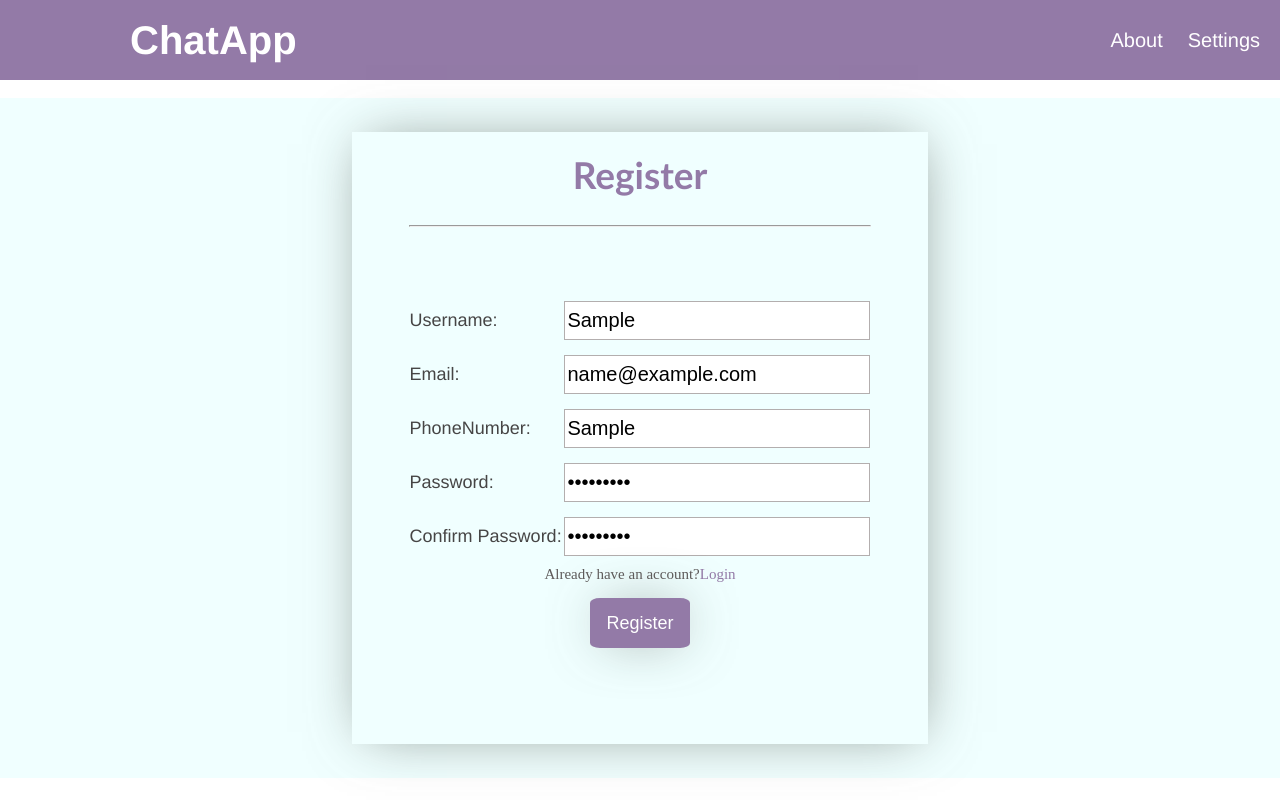
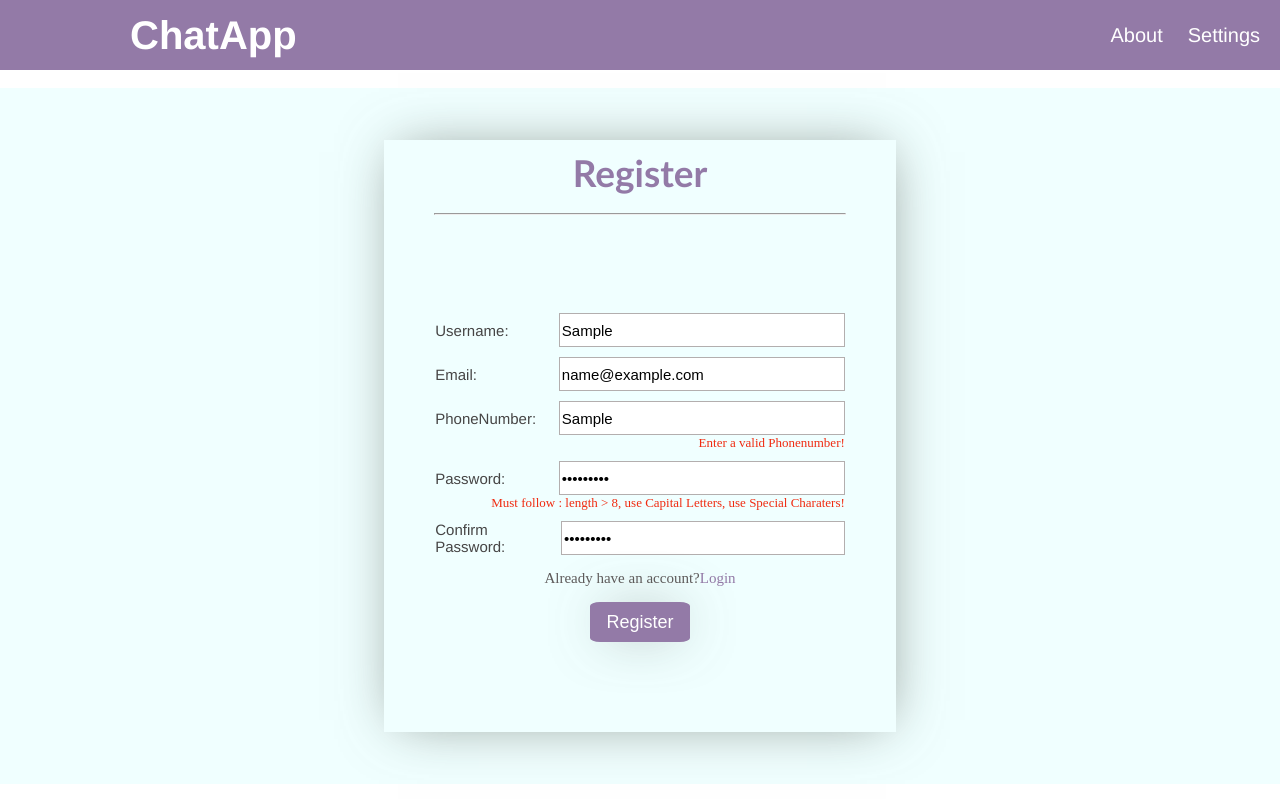
Before and after one commit to Adithyan-MS/ChatApp-client, an Angular app: page /register in a window 1280 px wide. Both pictures are taken after typing "Sample", "name@example.com", "Sample", "Sample123", "Sample123" into the empty fields and a click on the button "Register". Built offline with nearby package versions, Linux system fonts and the light colour scheme.

Commit message:
validation for register

```diff
--- a/angular.json
+++ b/angular.json
@@ -102,5 +102,8 @@
         }
       }
     }
+  },
+  "cli": {
+    "analytics": false
   }
 }
--- a/src/app/components/navbar/navbar.component.scss
+++ b/src/app/components/navbar/navbar.component.scss
@@ -1,6 +1,6 @@
 .nav{
     display: flex;
-    height: 80px;
+    height: 70px;
     background-color: rgb(147, 122, 167);
     flex-wrap: wrap;
 }
--- a/src/app/pages/register/register.component.html
+++ b/src/app/pages/register/register.component.html
@@ -6,24 +6,81 @@
         <hr style="width: 80%; color:gray">
         <form action="" class="register-form" [formGroup]="registerForm" (ngSubmit)="onFormSubmit(registerForm)">
             <div class="form-item">
+                <div class="item">
                     <label class="" for="username">Username:</label>
                 <input type="text" class="register-input" id="username" formControlName="username">
                 </div>
+                @if(registerForm.controls["username"].invalid && registerForm.controls["username"].dirty || registerForm.controls["username"].touched){
+                    <div class="item-error alert">
+                        @if(registerForm.controls["username"].errors?.['required']){
+                            This field is required.
+                        }@else if (registerForm.controls["username"].errors?.['minlength']) {
+                            Minimum length must be > 3
+                        }@else if (registerForm.controls["username"].errors?.['maxlength']) {
+                            Maximum length must be < 15
+                        }
+                    </div>
+                }
+            </div>
             <div class="form-item">
+                <div class="item">
                     <label class="" for="email">Email:</label>
                     <input type="email" class="register-input" id="email" formControlName="email">
                 </div>
+                @if(registerForm.controls["email"].invalid && registerForm.controls["email"].dirty || registerForm.controls["email"].touched){
+                    <div class="item-error alert">
+                        @if(registerForm.controls["email"].errors?.['required']){
+                            This field is required.
+                        }@else if (registerForm.controls["email"].errors?.['email']) {
+                            Enter a valid Email!
+                        }
+                    </div>
+                }
+            </div>
             <div class="form-item">
+                <div class="item">
                     <label class="" for="phoneNumber">PhoneNumber:</label>
                     <input type="text" class="register-input" id="phoneNumber" formControlName="phonenumber">
                 </div>
+                @if(registerForm.controls["phonenumber"].invalid && registerForm.controls["phonenumber"].dirty || registerForm.controls["phonenumber"].touched){
+                    <div class="item-error alert">
+                        @if(registerForm.controls["phonenumber"].errors?.['required']){
+                            This field is required.
+                        }@else if (registerForm.controls["phonenumber"].errors?.['pattern']) {
+                            Enter a valid Phonenumber!
+                        }
+                    </div>
+                }
+            </div>
             <div class="form-item">
+                <div class="item">
                     <label class="" for="password">Password:</label>
                     <input type="password" class="register-input" id="password" formControlName="password">
                 </div>
+                @if(registerForm.controls["password"].invalid && registerForm.controls["password"].dirty || registerForm.controls["password"].touched){
+                    <div class="item-error alert">
+                        @if(registerForm.controls["password"].errors?.['required']){
+                            This field is required.
+                        }@else if (registerForm.controls["password"].errors?.['pattern']) {
+                            Must follow : length > 8, use Capital Letters, use Special Charaters!
+                        }
+                    </div>
+                }
+            </div>
             <div class="form-item">
+                <div class="item">
                     <label class="" for="confirmPassword">Confirm Password:</label>
                     <input type="password" class="register-input" id="confirmPassword" formControlName="confirmPassword">
+                </div>
+                @if(registerForm.controls["confirmPassword"].invalid && registerForm.controls["confirmPassword"].dirty || registerForm.controls["confirmPassword"].touched){
+                    <div class="item-error alert">
+                        @if(registerForm.controls["confirmPassword"].errors?.['required']){
+                            This field is required.
+                        }@else if (!registerForm.controls["confirmPassword"].value == registerForm.controls["password"].value) {
+                            Password does'nt Match!
+                        }
+                    </div>
+                }
             </div>
             <div class="form-bottom">
                 <p>Already have an account?<a [routerLink]="'/login'" href="">Login</a></p>
--- a/src/app/pages/register/register.component.scss
+++ b/src/app/pages/register/register.component.scss
@@ -1,43 +1,54 @@
 .register{
-    height:85%;
+    height:87%;
     background-color: azure;
     display: flex;
     align-items: center;
     justify-content: center;
 }
 .container{
-    height: 90%;
-    width: 45%;
+    height: 85%;
+    width: 40%;
     box-shadow: 2px 0px 53px -12px rgba(100,110,101,0.75);
     display: flex;
     flex-direction: column;
     align-items: center;
 }
 .register-title{
-    padding: 20px;
+    padding: 10px;
     font-weight: 900;
     font-size: 37px;
     color: rgb(147, 122, 167);
     font-family: 'Gill Sans', 'Gill Sans MT', Calibri, 'Trebuchet MS', sans-serif;
 }
 .register-form{
-    margin-top: 20px;
     width: 100%;
     display: flex;
     flex-direction: column;
     align-items: center;
     justify-content: center;
-    gap: 15px;
-    height: 75%;
-    margin: 10px;
+    gap: 10px;
+    height: 100%;
 }
 .form-item{
     width: 80%;
     display: flex;
+    flex-direction: column;
     justify-content: space-between;
 }
+.item{
+    display: flex;
+    width: 100%;
+    justify-content: space-between;
+}
+.item-error{
+    display: flex;
+    width: 100%;
+    justify-content: end;
+    color: rgb(240, 43, 17);
+    font-size: small;
+}
 label{
-    font-size: 18px;
+    font-size: 15px;
     font-family: 'Franklin Gothic Medium', 'Arial Narrow', Arial, sans-serif;
     display: flex;
     gap: 30px;
@@ -47,9 +58,9 @@ label{
 }
 input{
     border: none;
-    font-size: 20px;
-    width: 300px;
-    height: 35px;
+    font-size: 15px;
+    width: 280px;
+    height: 30px;
     border: 1px solid rgb(179, 174, 174);
 }
 p{
@@ -66,14 +77,14 @@ button{
     background-color: rgb(147, 122, 167);
     width: 100px;
     font-size: large;
-    height: 50px;
+    height: 40px;
     border-radius: 10%;
     box-shadow: 2px 0px 53px -12px rgba(100,110,101,0.75);
     cursor: pointer;
     color: white;
 }
 .form-bottom{
-    margin-top: -20px;
+    margin-top: -10px;
     width: 100%;
     display: flex;
     flex-direction: column;
--- a/src/app/pages/register/register.component.ts
+++ b/src/app/pages/register/register.component.ts
@@ -19,15 +19,14 @@ export class RegisterComponent implements OnInit{
     this.registerForm = this.fb.group({
       username:['',[Validators.required,Validators.maxLength(15),Validators.minLength(3)]],
       email:['',[Validators.required,Validators.email]],
-      phonenumber:['',[Validators.required,Validators.pattern]],
-      password:['',[Validators.required,Validators.minLength(4)]],
-      confirmPassword:['',[Validators.required,Validators.minLength(4)]]
+      phonenumber:['',[Validators.required,Validators.pattern("^[0-9]{10}$")]],
+      password:['',[Validators.required,Validators.pattern("(?=.*?[A-Z])(?=.*?[a-z])(?=.*?[0-9])(?=.*?[#?!@$%^&*-]).{8,}")]],
+      confirmPassword:['',[Validators.required]]
     })
   }
 
   onFormSubmit(form:FormGroup){
     console.log(form);
-
   }
 
 }
```
Lines whose indentation alone changed are shown as unchanged.
